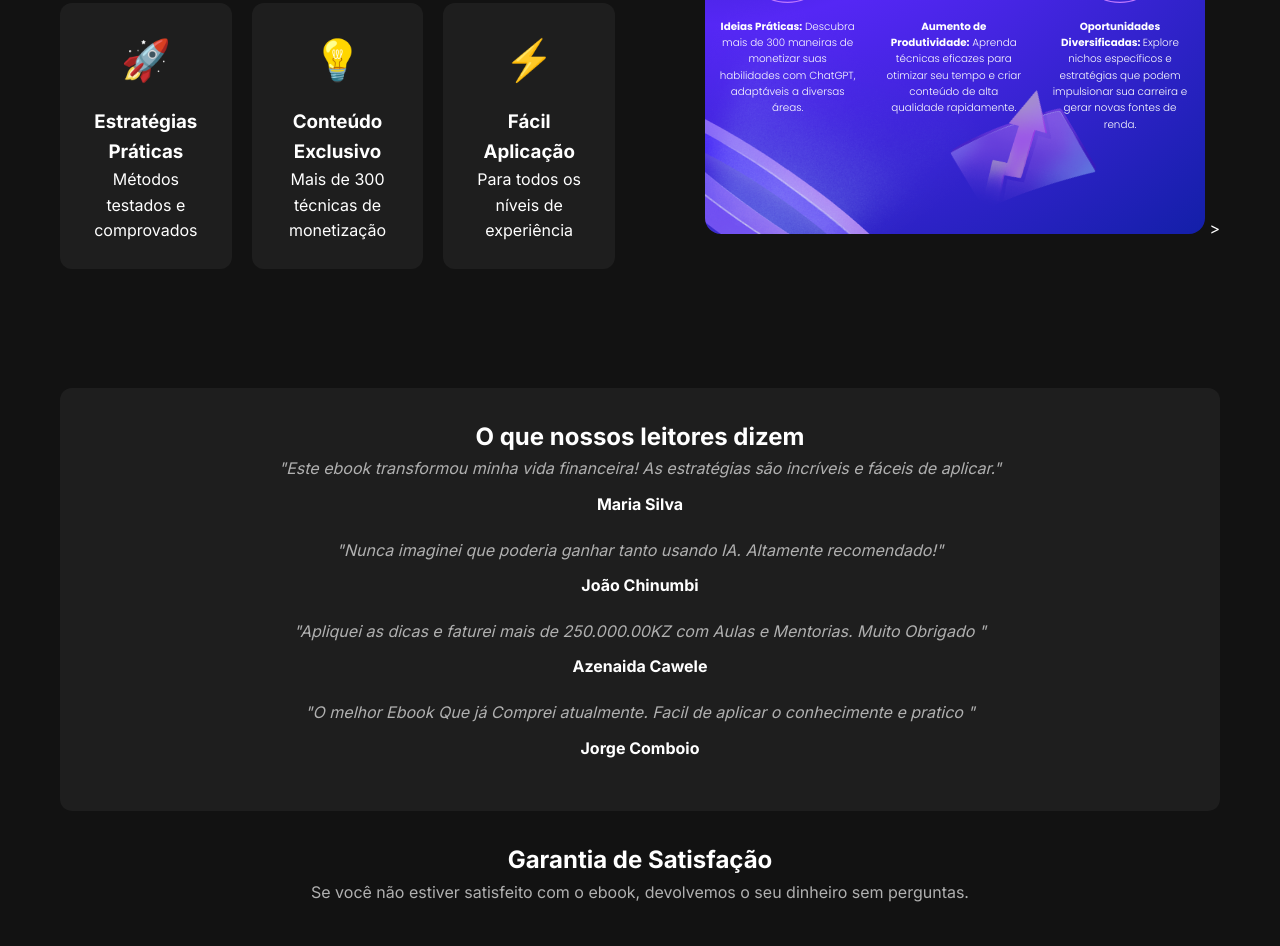
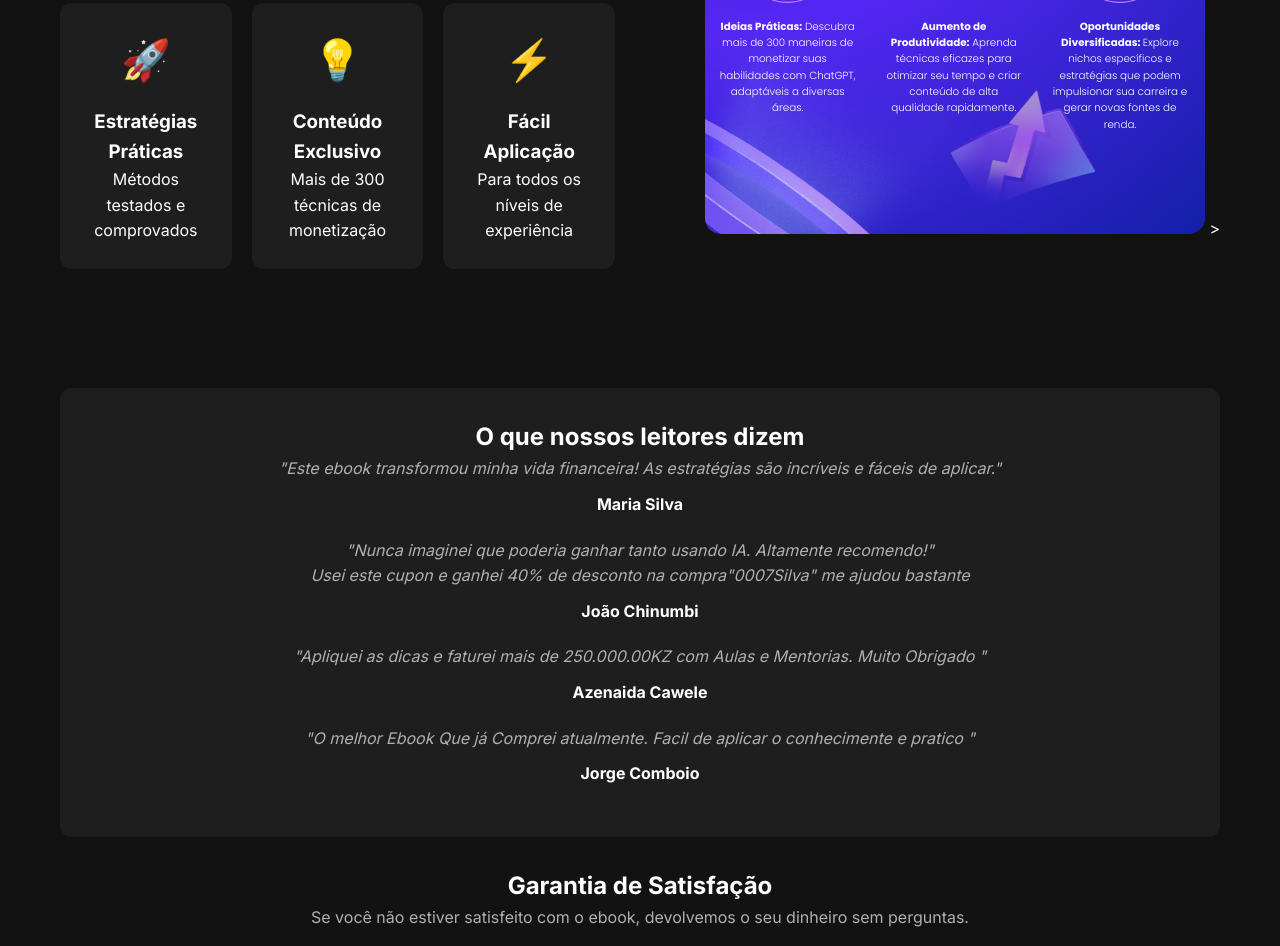
Before and after one commit to Silva101010/MYSite, a plain HTML site: page index.html in a window 1280 px wide. Shown: the part 462-1408 px from the top of the page. Before the commit the page ends 1382 px from the top, so only its background shows below. Drawn offline with Linux system fonts and the light colour scheme.

Commit message:
Update index.html

```diff
--- a/index.html
+++ b/index.html
@@ -186,7 +186,8 @@
                 <strong> Maria Silva</strong>
             </div>
             <div class="testimonial">
-                <p>"Nunca imaginei que poderia ganhar tanto usando IA. Altamente recomendado!"</p>
+                <p>"Nunca imaginei que poderia ganhar tanto usando IA. Altamente recomendo!"</p>
+                <p>Usei este cupon e ganhei 40% de desconto na compra"0007Silva" me ajudou bastante</p>
                 <strong> João Chinumbi</strong>
             </div>
  <div class="testimonial">
```
